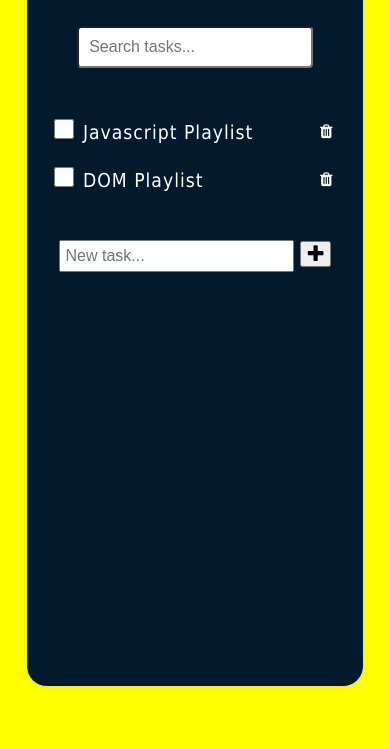
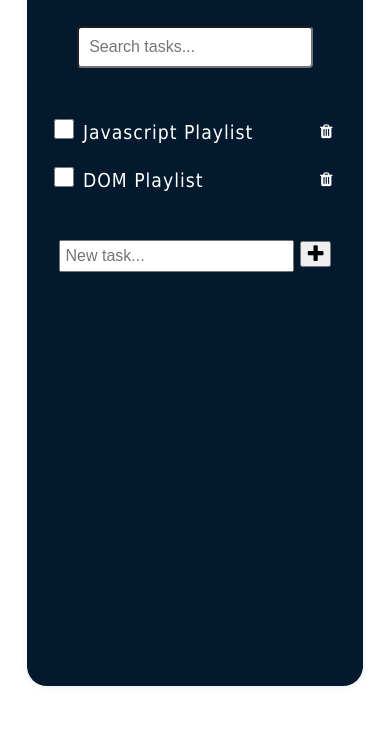
Before and after one commit to SumayyaRana123/tdl.github.io, a plain HTML site: page index.html in a window 390 px wide. Shown: the part 95-844 px from the top of the page. Drawn offline with Linux system fonts and the light colour scheme.

Commit message:
Update style.css

```diff
--- a/style.css
+++ b/style.css
@@ -116,7 +116,7 @@ input[type="checkbox"]
 @media screen and (max-width:500px)
 {
     body{
-        background-color: yellow;
+
     }
     #container{
         width:90%;
```
